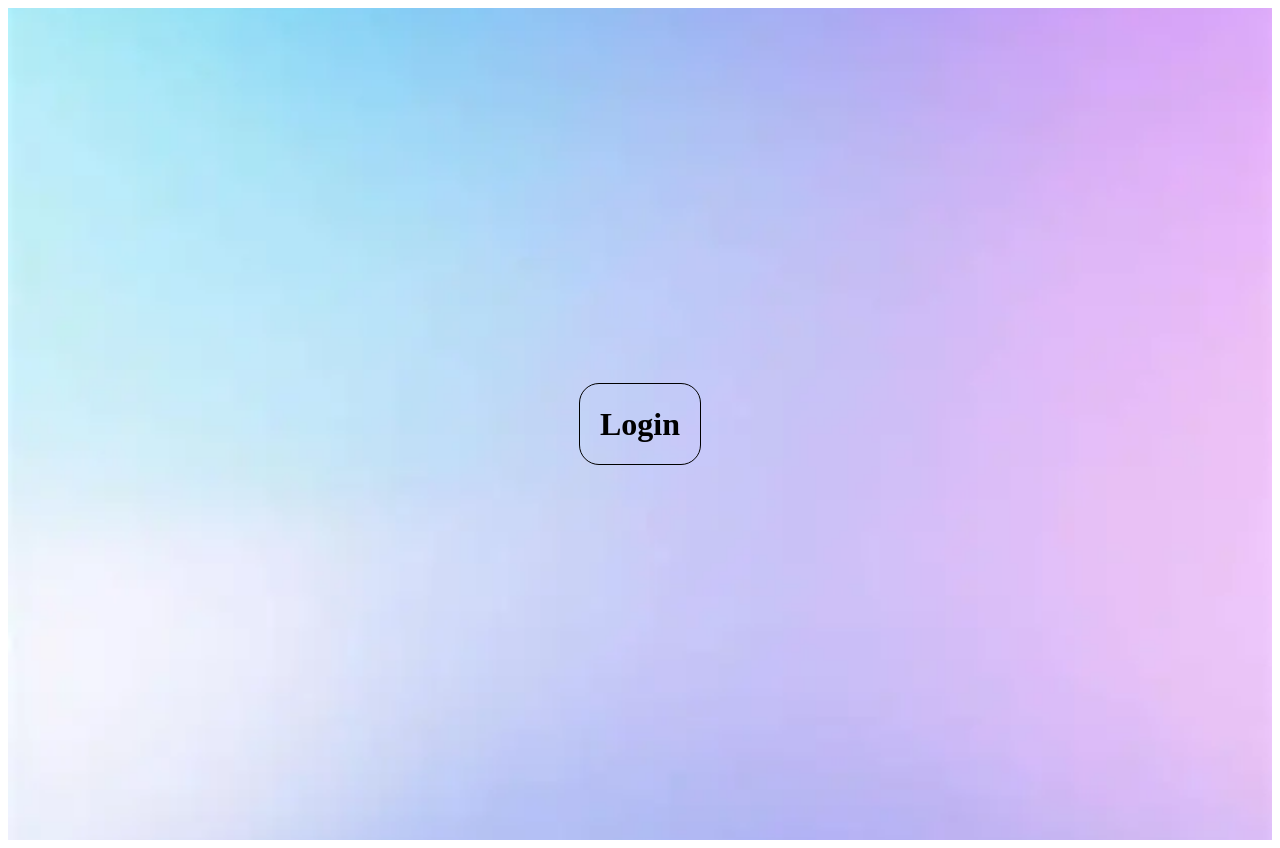
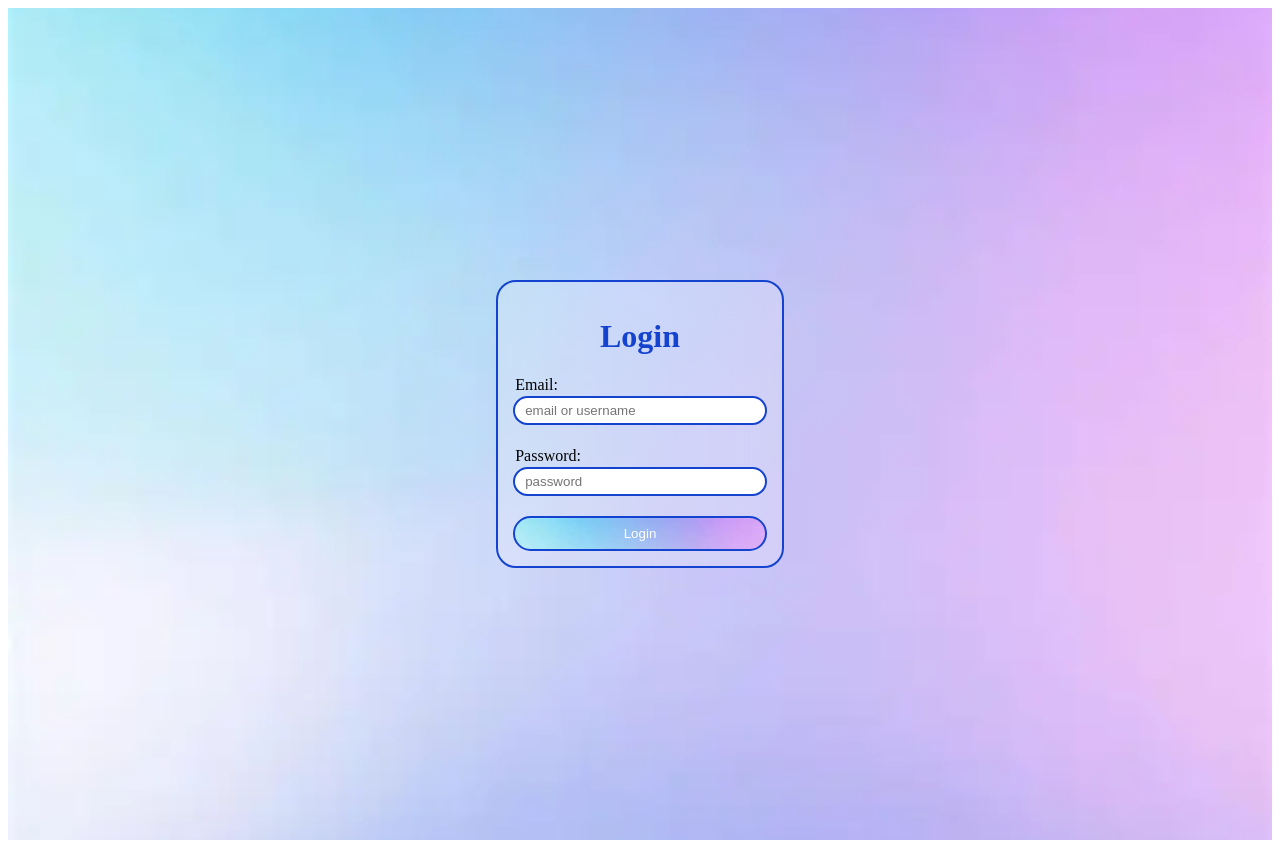
Before and after one commit to asharaam1/supabase-course, a React (Vite) app: page / in a window 1280 px wide. Built offline with nearby package versions, Linux system fonts and the light colour scheme; the HTML template or start-up script is replaced by a standard one.

Commit message:
simple login UI

```diff
--- a/src/Auth.tsx
+++ b/src/Auth.tsx
@@ -18,12 +18,57 @@ function Auth() {
       >
         <div
           style={{
-            border: "1px solid black",
+            border: "2px solid rgba(20, 67, 208, 1)",
             borderRadius: "20px",
-            padding: "0 20px",
+            padding: "15px",
+            justifyItems: "center",
+            backgroundColor: "rgba(255, 255, 255, 0.2)",
+            backdropFilter: "blur(20px)",
+            WebkitBackdropFilter: "blur(10px)", // for Safari
           }}
         >
-          <h1>Login</h1>
+          <h1 style={{ color: "rgba(20, 67, 208, 1)" }}>Login</h1>
+          <div>
+            <p style={{ margin: "2px" }}>Email:</p>
+            <input
+              type="text"
+              placeholder="email or username"
+              style={{
+                width: "100%",
+                padding: "5px 10px",
+                borderRadius: "20px",
+                marginBottom: "20px",
+                boxSizing: "border-box",
+                border: "2px solid rgba(20, 67, 208, 1)",
+              }}
+            />
+            <p style={{ margin: "2px" }}>Password:</p>
+            <input
+              type="password"
+              placeholder="password"
+              style={{
+                width: "100%",
+                padding: "5px 10px",
+                borderRadius: "20px",
+                marginBottom: "20px",
+                boxSizing: "border-box",
+                border: "2px solid rgba(20, 67, 208, 1)",
+              }}
+            />
+            <button
+              style={{
+                width: "100%",
+                padding: "8px",
+                borderRadius: "20px",
+                color: "white",
+                backgroundImage: `url(${bgImg})`,
+                backgroundSize: "cover",
+                border: "2px solid rgba(20, 67, 208, 1)",
+              }}
+            >
+              Login
+            </button>
+          </div>
         </div>
       </div>
     </>
```
